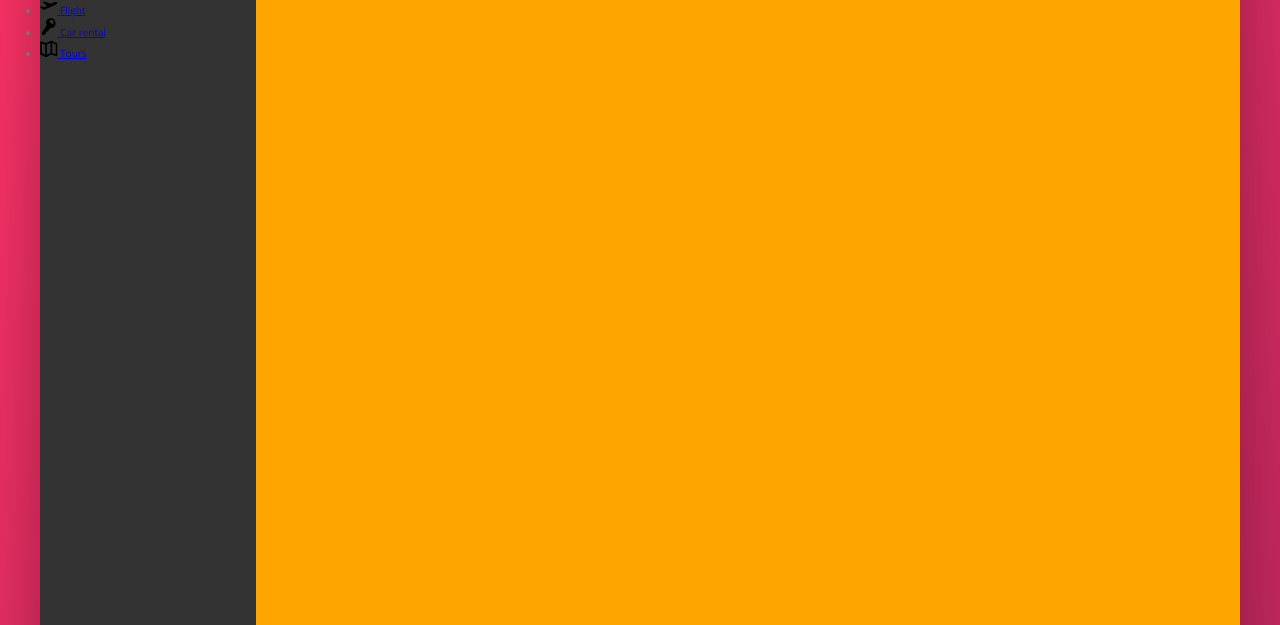
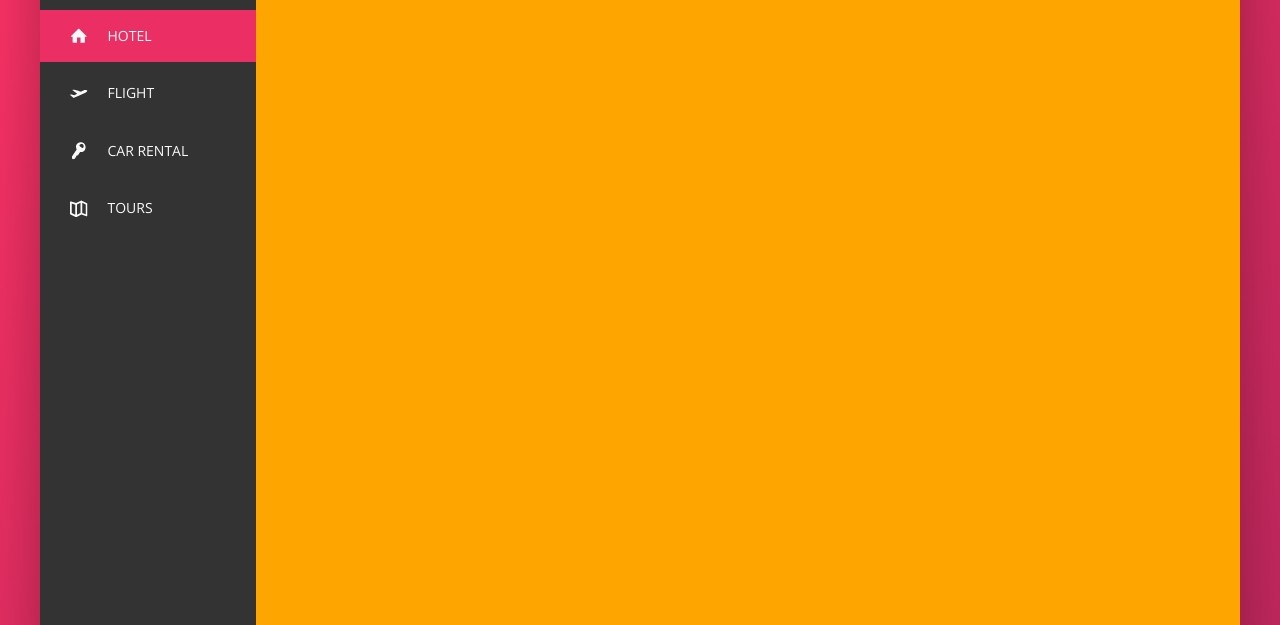
Before and after one commit to Spri85/Trillo, a website: page index.html in a window 1280 px wide. Shown: the part 175-800 px from the top of the page. Drawn offline with nearby package versions, Linux system fonts and the light colour scheme.

Commit message:
completed side-bar

```diff
--- a/index.html
+++ b/index.html
@@ -46,7 +46,7 @@
         <div class="content">
             <nav class="sidebar">
                 <ul class="side-nav">
-                    <li class="side-nav__item">
+                    <li class="side-nav__item side-nav__item--active ">
                         <a href="#" class="side-nav__link">
                             <svg class="side-nav__icon">
                                 <use xlink:href="img/sprite.svg#icon-home"></use>
--- a/sass/_components.scss
+++ b/sass/_components.scss
@@ -100,11 +100,51 @@
 ///////////////////////////////
 // SIDE NAVIGATION
 .side-nav {
-  &__item {}
-  &__link {}
+  font-size: 1.4rem;
+  list-style: none;
+  margin-top: 3.5rem;
+  &__item {
+    position: relative;
+    &:not(:last-child) {
+      margin-bottom: .5rem;
+    }
+  }
+  &__item::before {
+    content: '';
+    position: absolute;
+    top: 0;
+    left: 0;
+    height: 100%;
+    width: 3px;
+    background-color: var(--color-primary);
+    transform: scaleY(0);
+    transition: transform 0.2s, width .4s cubic-bezier(1, 0, 0, 1) .2s, backgroun-color .1s;
+  }
+  &__item:hover::before,
+  &__item--active::before {
+    transform: scaleY(1);
+    width: 100%;
+  }
+  &__item:active::before {
+    background-color: var(--color-primary-light);
+  }
+  &__link,
+  &__link:visited {
+    color: var(--color-grey-light-1);
+    text-decoration: none;
+    text-transform: uppercase;
+    display: block;
+    padding: 1.5rem 3rem;
+    display: flex;
+    align-items: center;
+    position: relative;
+    z-index: 10;
+  }
   &__icon {
     width: 1.75rem;
     height: 1.75rem;
+    margin-right: 2rem;
+    fill: currentColor;
   }
 }
 
```
Also changed, not shown: css/style.css.
